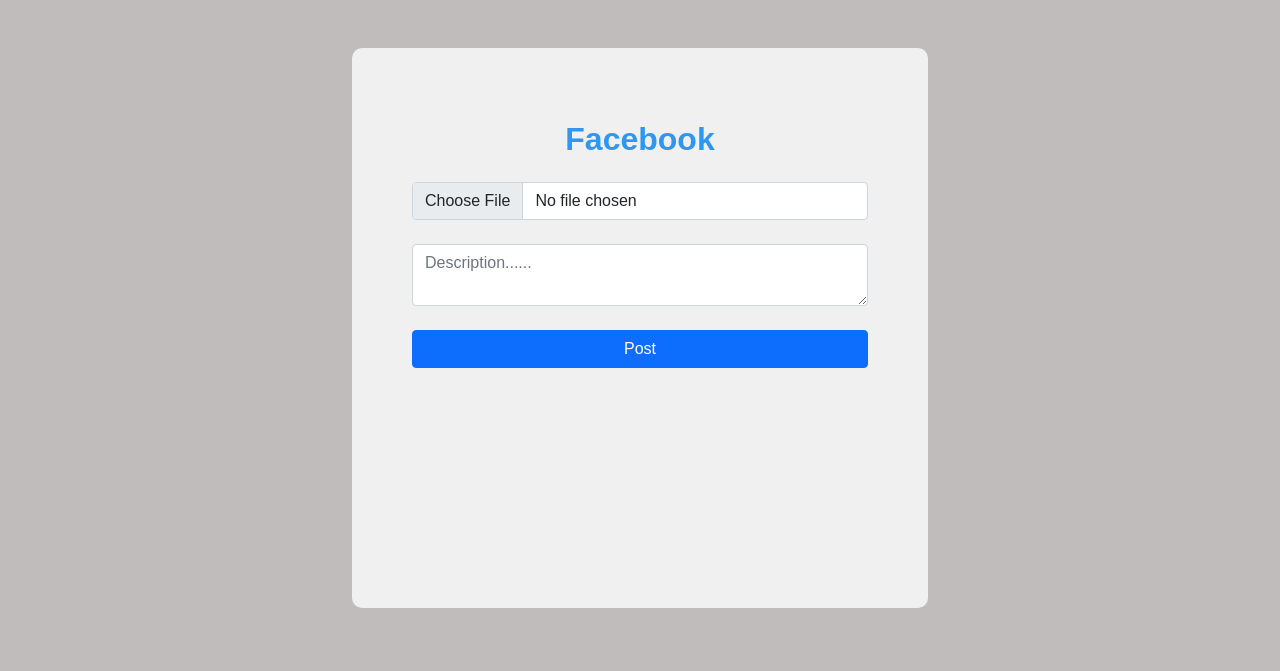
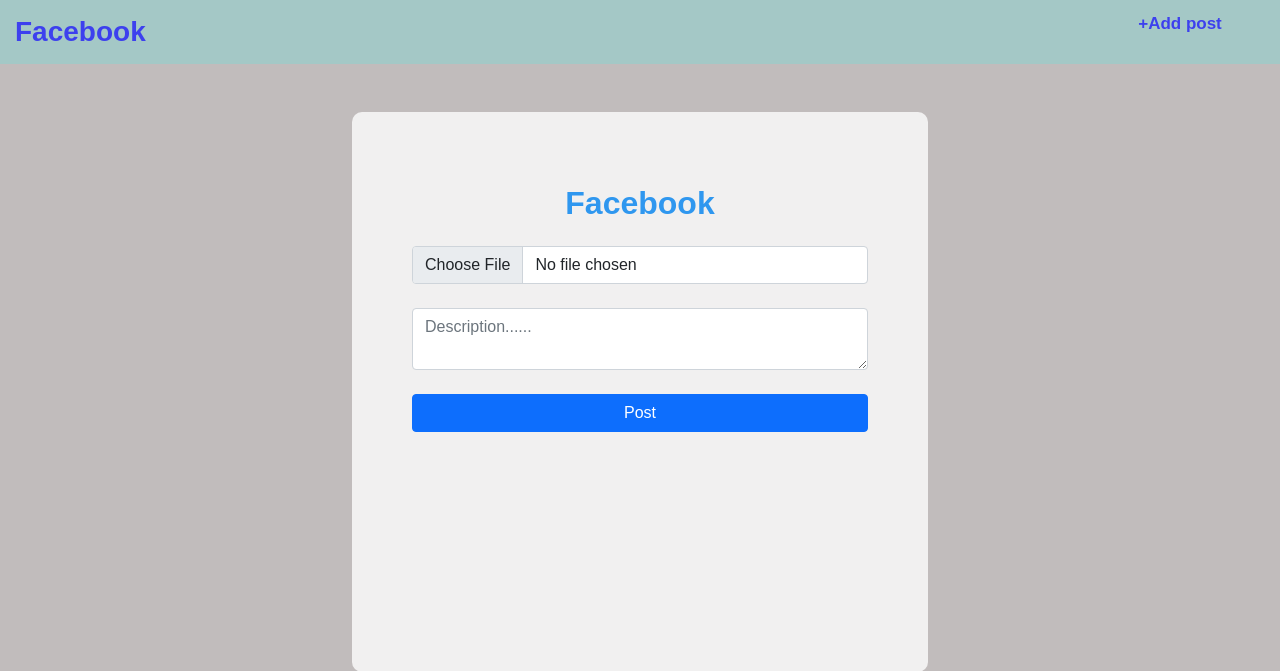
Before and after one commit to PNC-WEP-ONE-WEEK-PROJECT/PHP-DB-G22, a PHP site: page /views/Add_post.php in a window 1280 px wide. Shown: the top 671 px of the page. Run offline with PHP 8.4, Linux system fonts and the light colour scheme.

Commit message:
fix code

```diff
--- a/views/Add_post.php
+++ b/views/Add_post.php
@@ -1,9 +1,15 @@
 <?php
 require_once '../templates/header.php';
 ?>
+<div class="nav">
+        <h3>Facebook</h3>
+        <ul>
+            <li><a href="#">+Add post</a></li>
+        </ul>
+</div>
 <div class="container">
     <!-- Your code here -->
-    <form action="../controllers/Add_post.php" method = 'POST'  enctype="multipart/form-data" class="p-5 mt-5">
+    <form action="../controllers/add_post.php" method = 'POST'  enctype="multipart/form-data" class="p-5 mt-5">
         <div class="title mt-4">
             <h2>Facebook</h2>
         </div>
```
Also changed, not shown: images/photo_2022-01-14_10-15-45.jpg (added), 1 other file.
